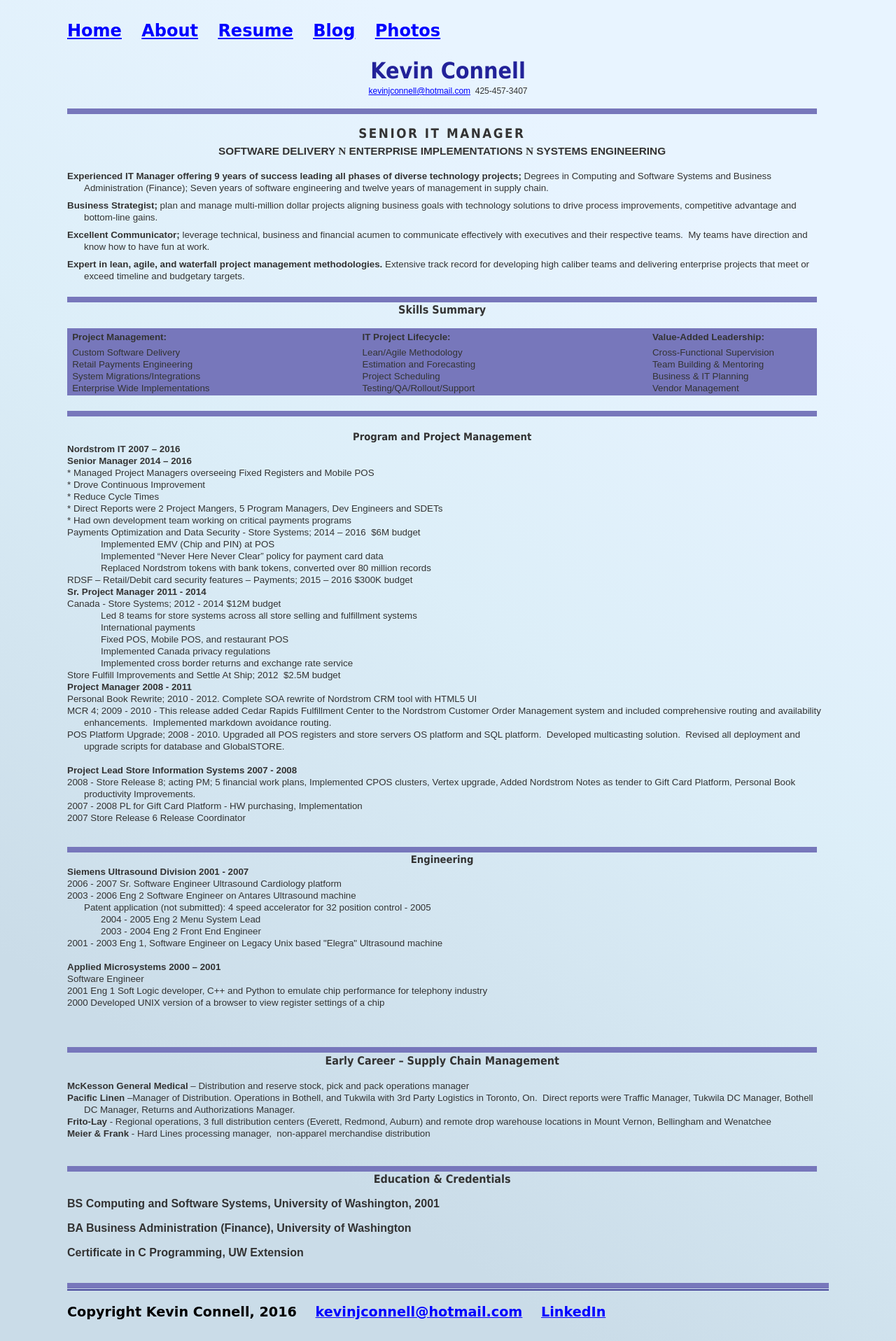
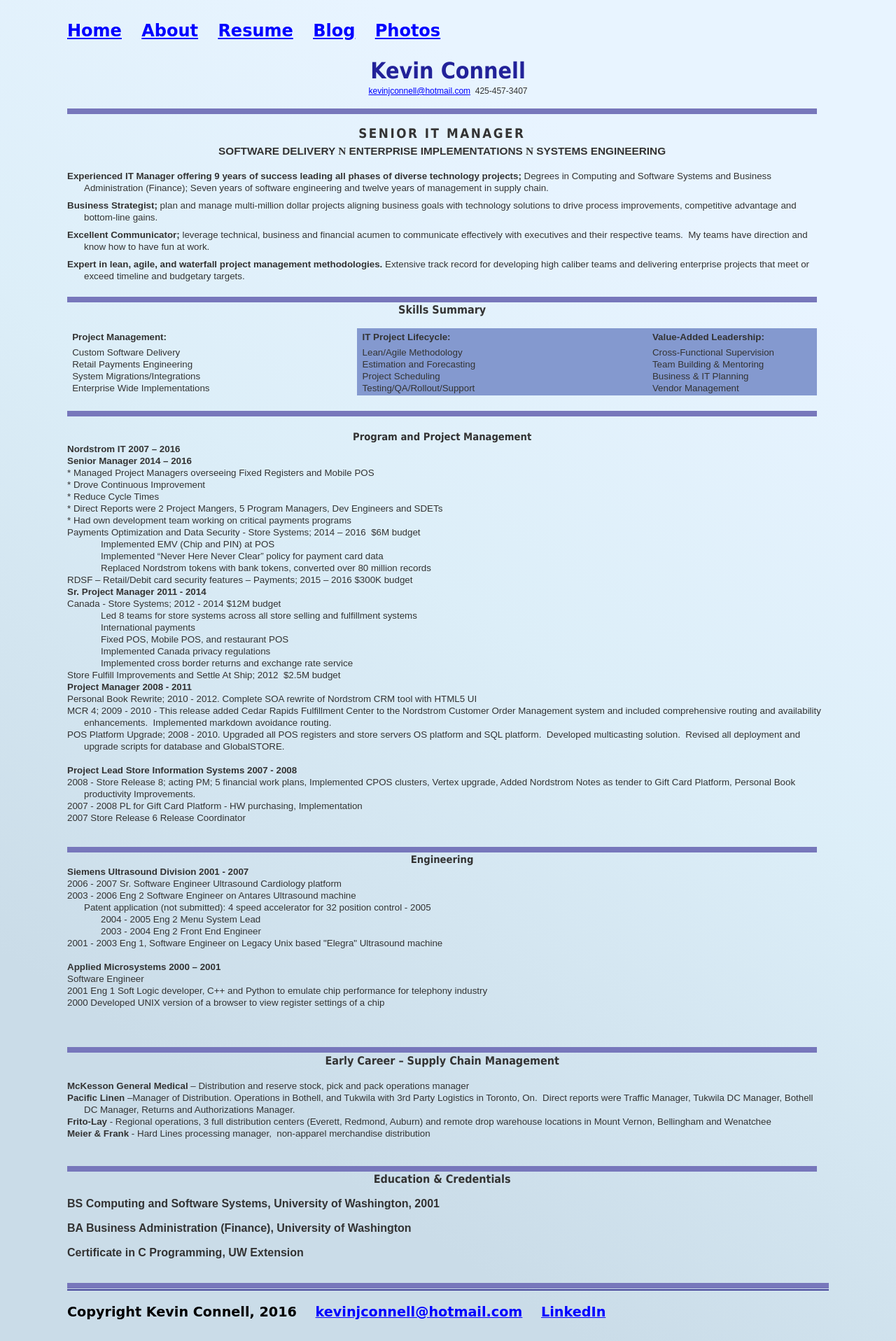
Before and after one commit to mo4dawg/mo4dawg.github.io, a Jekyll site: the page built from CV/index.html, in a window 1280 px wide. Shown: the whole page at 70% size. Built offline with Jekyll 4.4.1, drawn with Linux system fonts in a browser that asks for light colours.

Commit message:
Update index.html

```diff
--- a/CV/index.html
+++ b/CV/index.html
@@ -442,7 +442,7 @@
  style='margin: 0px;
  mso-padding-alt:0in 5.4pt 0in 5.4pt'>
  <tr style='mso-yfti-irow:0;mso-yfti-firstrow:yes;mso-yfti-lastrow:yes'>
-  <td width = "400" valign=top style='background:#7777BB;color:#EFEFEF;padding:0in 5.4pt 0in 5.4pt'>
+  <td width = "400" valign=top style='background:8499CF;color:#EFEFEF;padding:0in 5.4pt 0in 5.4pt'>
   <p class=MsoNormal style='margin-top:2.0pt;margin-right:0in;margin-bottom:
   4.0pt;margin-left:0in;line-height:normal'><span style='mso-bookmark:top'><b
   style='mso-bidi-font-weight:normal'><span style='font-size:10.0pt;font-family:
@@ -465,7 +465,7 @@
   mso-fareast-font-family:"Times New Roman"'>Enterprise Wide Implementations&nbsp;&nbsp;&nbsp;&nbsp;&nbsp;&nbsp;<o:p></o:p></span></span></p>
   </td>
   <span style='mso-bookmark:top'></span>
-  <td width = "400" valign=top style='background:#7777BB;color:#EFEFEF;padding:0in 5.4pt 0in 5.4pt'>
+  <td width = "400" valign=top style='background:#8499CF;color:#EFEFEF;padding:0in 5.4pt 0in 5.4pt'>
   <p class=MsoNormal style='margin-top:2.0pt;margin-right:0in;margin-bottom:
   4.0pt;margin-left:0in;line-height:normal'><span style='mso-bookmark:top'><b
   style='mso-bidi-font-weight:normal'><span style='font-size:10.0pt;font-family:
@@ -489,7 +489,7 @@
   </td>
 
   <span style='mso-bookmark:top'></span>
-  <td width = "100%" valign=top style='width:171.0pt;background:#7777BB;color:#EFEFEF;padding:
+  <td width = "100%" valign=top style='width:171.0pt;background:#8499CF;color:#EFEFEF;padding:
   0in 5.4pt 0in 5.4pt'>
   <p class=MsoNormal style='margin-top:2.0pt;margin-right:0in;margin-bottom:
   4.0pt;margin-left:0in;line-height:normal'><span style='mso-bookmark:top'><b
```
